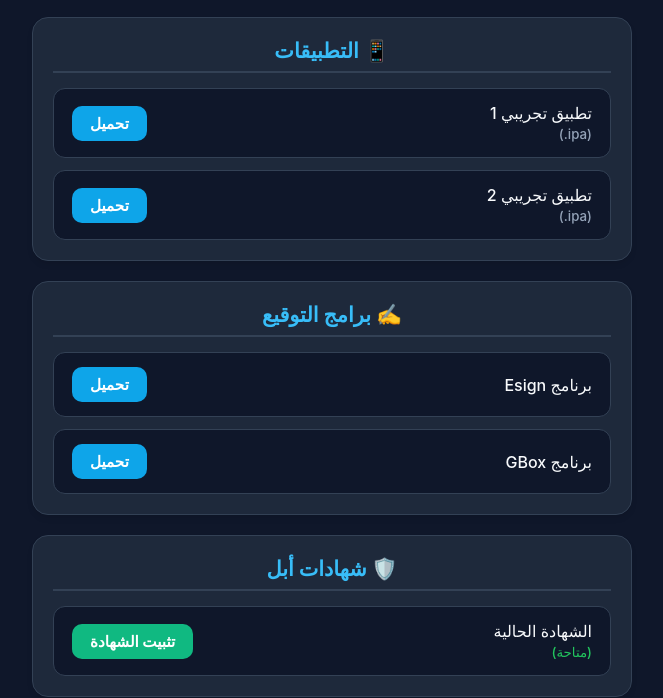
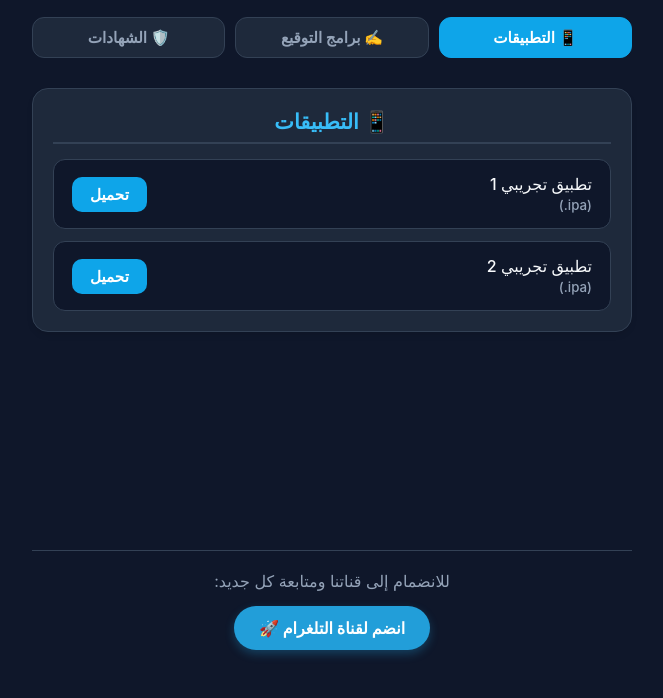
Before and after one commit to sd695802-rgb/1Ipastrong, a plain HTML site: page index.html in a window 1280 px wide. Shown: the part 110-808 px from the top of the page, without its empty margins (308-971 px from the left). Drawn offline with Linux system fonts and the light colour scheme.

Commit message:
Add tab navigation for sections in index.html

```diff
--- a/index.html
+++ b/index.html
@@ -41,12 +41,41 @@
             gap: 20px;
             flex: 1;
         }
+        /* الأقسام بجانب بعضها أفقيًا */
+        .tabs-nav {
+            display: flex;
+            gap: 10px;
+            justify-content: center;
+            margin-bottom: 10px;
+        }
+        .tab-btn {
+            background-color: #1e293b;
+            color: #94a3b8;
+            border: 1px solid #334155;
+            padding: 10px 15px;
+            border-radius: 12px;
+            font-size: 0.95rem;
+            font-weight: bold;
+            cursor: pointer;
+            transition: all 0.2s;
+            flex: 1;
+            text-align: center;
+        }
+        .tab-btn.active {
+            background-color: #0ea5e9;
+            color: white;
+            border-color: #0ea5e9;
+        }
         .section {
+            display: none;
             background-color: #1e293b;
             border-radius: 16px;
             padding: 20px;
             box-shadow: 0 4px 6px -1px rgba(0, 0, 0, 0.1);
             border: 1px solid #334155;
+        }
+        .section.active {
+            display: block;
         }
         .section h2 {
             font-size: 1.3rem;
@@ -120,8 +149,15 @@
 
     <div class="container">
 
+        <!-- أزرار الأقسام بجانب بعضها -->
+        <div class="tabs-nav">
+            <button class="tab-btn active" onclick="switchTab(event, 'apps')">📱 التطبيقات</button>
+            <button class="tab-btn" onclick="switchTab(event, 'signing')">✍️ برامج التوقيع</button>
+            <button class="tab-btn" onclick="switchTab(event, 'certs')">🛡️ الشهادات</button>
+        </div>
+
         <!-- القسم الأول: التطبيقات -->
-        <div class="section">
+        <div id="apps" class="section active">
             <h2>📱 التطبيقات</h2>
             <div class="items-list">
                 <div class="item-card">
@@ -136,7 +172,7 @@
         </div>
 
         <!-- القسم الثاني: برامج التوقيع -->
-        <div class="section">
+        <div id="signing" class="section">
             <h2>✍️ برامج التوقيع</h2>
             <div class="items-list">
                 <div class="item-card">
@@ -151,7 +187,7 @@
         </div>
 
         <!-- القسم الثالث: شهادات أبل -->
-        <div class="section">
+        <div id="certs" class="section">
             <h2>🛡️ شهادات أبل</h2>
             <div class="items-list">
                 <div class="item-card">
@@ -163,11 +199,26 @@
 
     </div>
 
-    <!-- رابط قناة التلغرام في الأسفل -->
+    <!-- قناة التلغرام وحدها في الأسفل تماماً -->
     <footer>
         <p style="margin-bottom: 15px; color: #94a3b8;">للانضمام إلى قناتنا ومتابعة كل جديد:</p>
         <a href="https://t.me/ipastrong" target="_blank" class="telegram-btn">انضم لقناة التلغرام 🚀</a>
     </footer>
 
+    <script>
+        function switchTab(evt, tabName) {
+            let sections = document.getElementsByClassName("section");
+            for (let i = 0; i < sections.length; i++) {
+                sections[i].classList.remove("active");
+            }
+            let buttons = document.getElementsByClassName("tab-btn");
+            for (let i = 0; i < buttons.length; i++) {
+                buttons[i].classList.remove("active");
+            }
+            document.getElementById(tabName).classList.add("active");
+            evt.currentTarget.classList.add("active");
+        }
+    </script>
+
 </body>
 </html>
```
